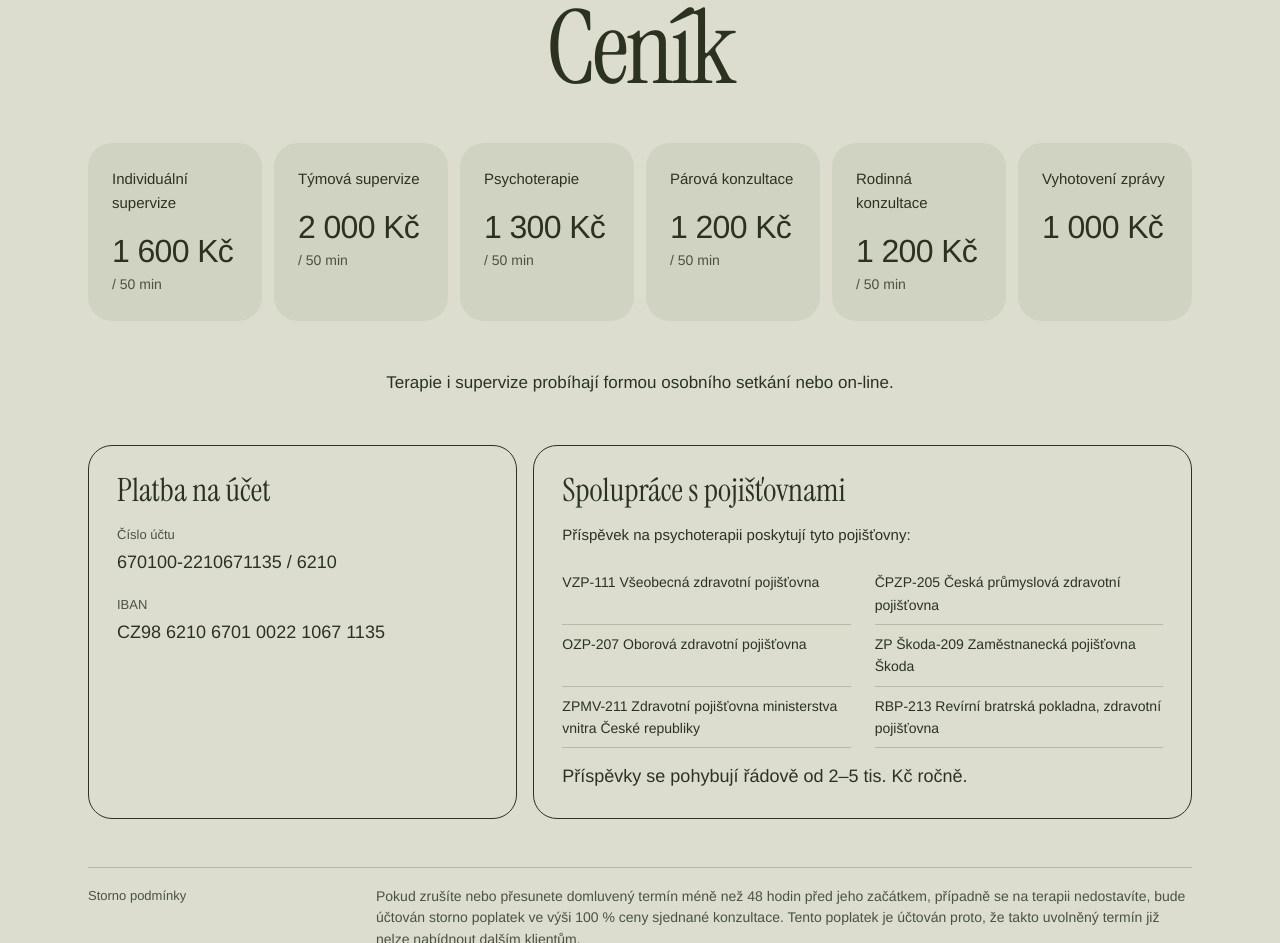
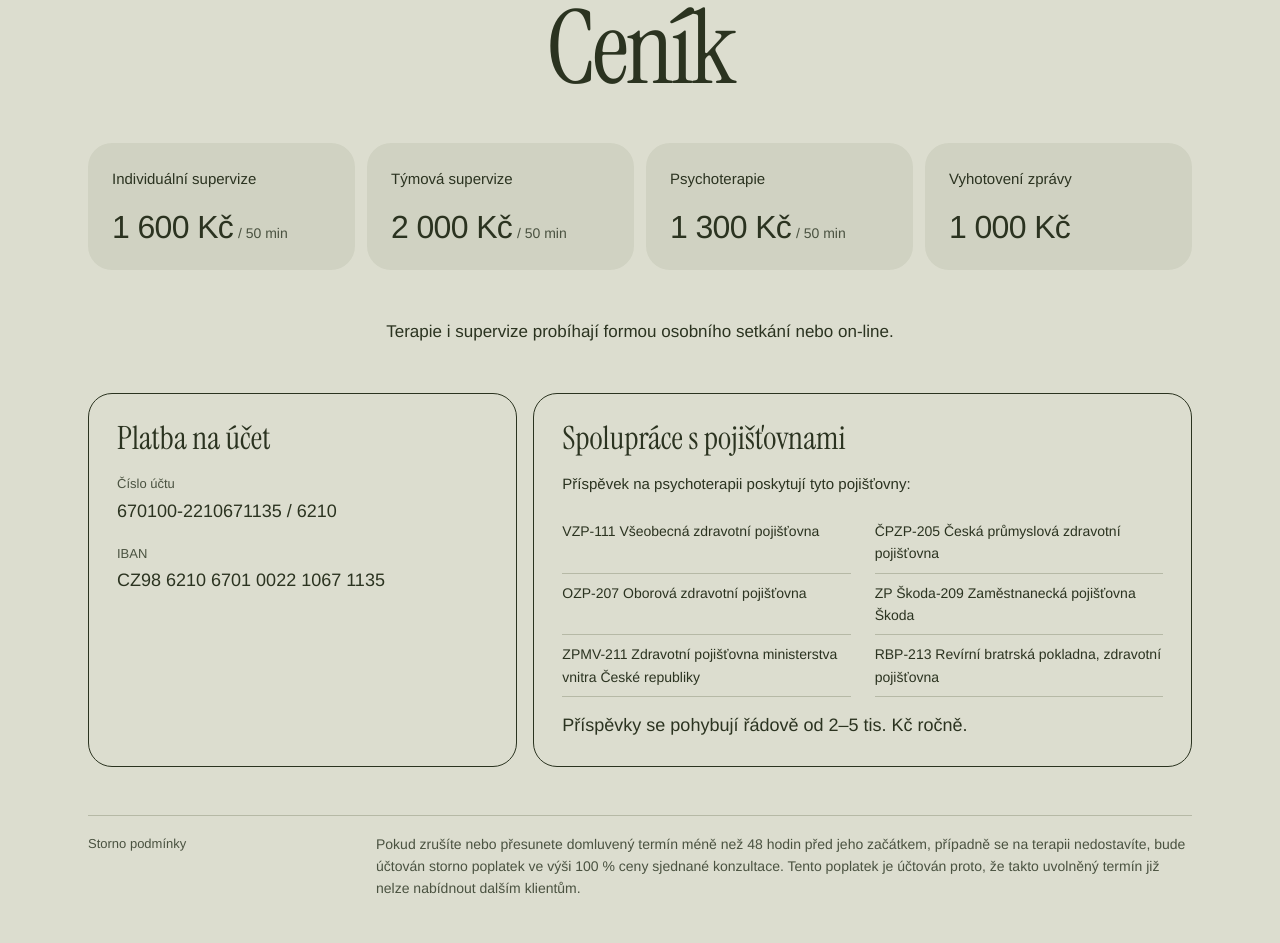
Before and after one commit to emavestenicka/janakohnoba-web, a plain HTML site: page index.html in a window 1280 px wide. Shown: the part 7120-8063 px from the top of the page. Drawn offline with Linux system fonts and the light colour scheme.

Commit message:
Remove couple and family consultation from price list
Co-Authored-By: Claude Opus 5.5 <noreply@anthropic.com>
Claude-Session: https://claude.ai/code/session_012eThp4jGE2P6qA5iDg8JPi

```diff
--- a/index.html
+++ b/index.html
@@ -254,12 +254,10 @@ img{max-width:100%}
 
     <section id="cenik" style="padding-bottom: clamp(104px, 12vw, 168px); display: flex; flex-direction: column; gap: 48px">
     <h2 style="margin: 0; text-align: center; font-family: 'Instrument Serif', serif; font-weight: 400; font-size: clamp(56px, 8vw, 120px); line-height: 0.9; letter-spacing: -0.03em">Ceník</h2>
-    <div style="display: grid; grid-template-columns: repeat(auto-fit, minmax(160px, 1fr)); gap: 12px">
+    <div style="display: grid; grid-template-columns: repeat(auto-fit, minmax(200px, 1fr)); gap: 12px">
       <div style="padding: 24px; background: var(--surface); border-radius: 24px; display: flex; flex-direction: column; gap: 20px"><span style="font-size: 15px">Individuální supervize</span><span><span style="font-family: 'Helvetica Neue', Helvetica, Arial, sans-serif; font-size: 32px; font-weight: 500; letter-spacing: -0.02em; line-height: 1">1&nbsp;600&nbsp;Kč</span> <span style="font-size: 14px; color: var(--muted)">/ 50 min</span></span></div>
       <div style="padding: 24px; background: var(--surface); border-radius: 24px; display: flex; flex-direction: column; gap: 20px"><span style="font-size: 15px">Týmová supervize</span><span><span style="font-family: 'Helvetica Neue', Helvetica, Arial, sans-serif; font-size: 32px; font-weight: 500; letter-spacing: -0.02em; line-height: 1">2&nbsp;000&nbsp;Kč</span> <span style="font-size: 14px; color: var(--muted)">/ 50 min</span></span></div>
       <div style="padding: 24px; background: var(--surface); border-radius: 24px; display: flex; flex-direction: column; gap: 20px"><span style="font-size: 15px">Psychoterapie</span><span><span style="font-family: 'Helvetica Neue', Helvetica, Arial, sans-serif; font-size: 32px; font-weight: 500; letter-spacing: -0.02em; line-height: 1">1&nbsp;300&nbsp;Kč</span> <span style="font-size: 14px; color: var(--muted)">/ 50 min</span></span></div>
-      <div style="padding: 24px; background: var(--surface); border-radius: 24px; display: flex; flex-direction: column; gap: 20px"><span style="font-size: 15px">Párová konzultace</span><span><span style="font-family: 'Helvetica Neue', Helvetica, Arial, sans-serif; font-size: 32px; font-weight: 500; letter-spacing: -0.02em; line-height: 1">1&nbsp;200&nbsp;Kč</span> <span style="font-size: 14px; color: var(--muted)">/ 50 min</span></span></div>
-      <div style="padding: 24px; background: var(--surface); border-radius: 24px; display: flex; flex-direction: column; gap: 20px"><span style="font-size: 15px">Rodinná konzultace</span><span><span style="font-family: 'Helvetica Neue', Helvetica, Arial, sans-serif; font-size: 32px; font-weight: 500; letter-spacing: -0.02em; line-height: 1">1&nbsp;200&nbsp;Kč</span> <span style="font-size: 14px; color: var(--muted)">/ 50 min</span></span></div>
       <div style="padding: 24px; background: var(--surface); border-radius: 24px; display: flex; flex-direction: column; gap: 20px"><span style="font-size: 15px">Vyhotovení zprávy</span><span><span style="font-family: 'Helvetica Neue', Helvetica, Arial, sans-serif; font-size: 32px; font-weight: 500; letter-spacing: -0.02em; line-height: 1">1&nbsp;000&nbsp;Kč</span></span></div>
     </div>
     <p style="margin: 0; text-align: center; font-size: 17px">Terapie i&nbsp;supervize probíhají formou osobního setkání nebo on-line.</p>
```
